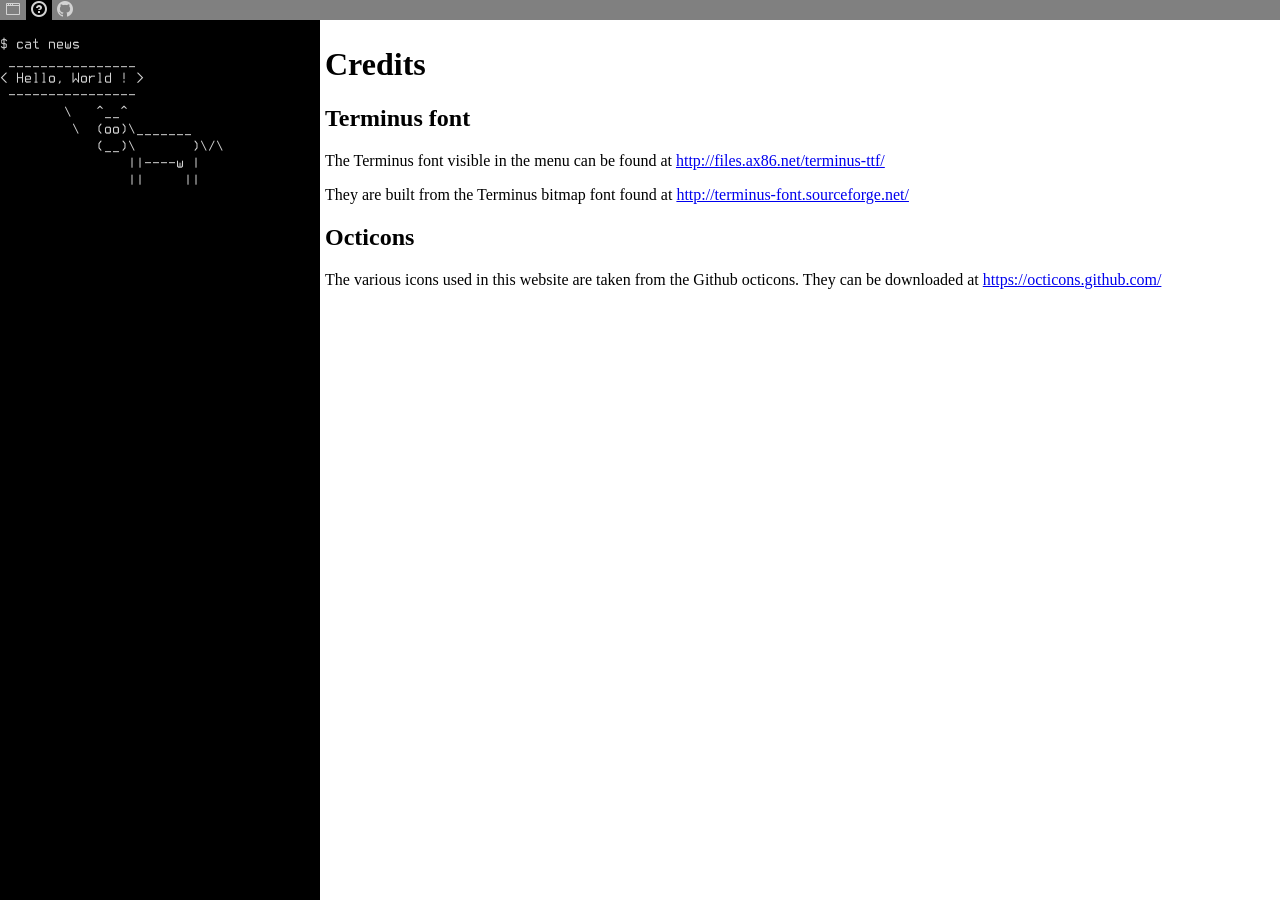
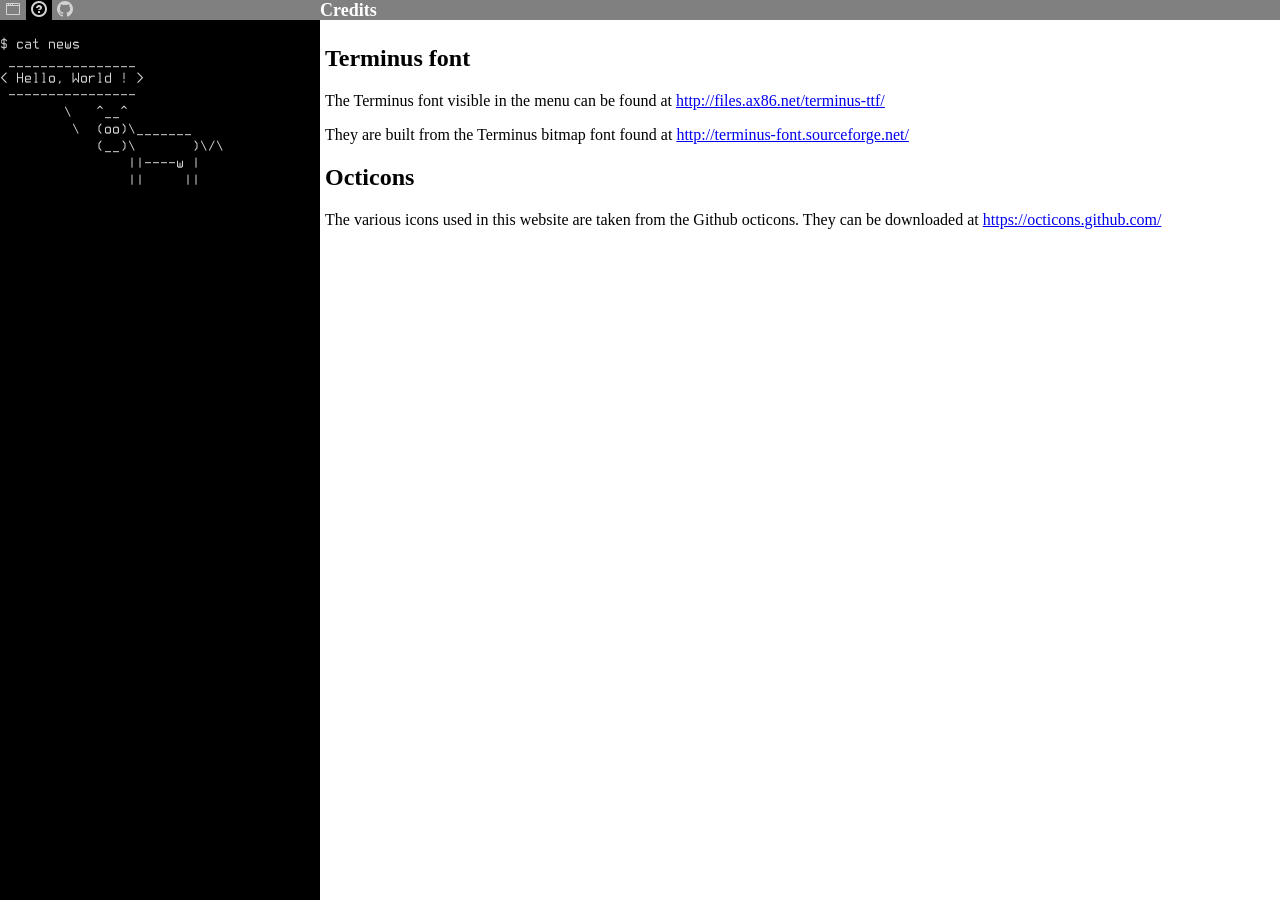
Before and after one commit to guillaumecl/guillaumecl.github.io, a Jekyll site: the page built from credits.html, in a window 1280 px wide. Built offline with Jekyll 4.4.1, drawn with Linux system fonts in a browser that asks for light colours.

Commit message:
Add the title in the top bar, remove it from the contents.
Signed-off-by: Guillaume Clement <gclement@baobob.org>

```diff
--- a/_layouts/master.html
+++ b/_layouts/master.html
@@ -16,6 +16,7 @@
 				<li {% if cat.path == page.path %}class="sel"{% endif %}><a href="{{cat.path}}"><span class="octicon octicon-{{cat.icon}}" title="{{cat.title}}"></span></a></li>
 				{% endfor %}
 				<li><a href="https://github.com/guillaumecl/guillaumecl.github.io"><span class="octicon octicon-mark-github" title="Sources on github"></span></a></li>
+				<li class="title"><h1>{{ page.title }}</h1></li>
 			</ul>
 		</div>
 		<div class="layout_left">
--- a/credits.html
+++ b/credits.html
@@ -3,7 +3,6 @@ title: Credits
 icon: question
 order: 2
 ---
-<h1>Credits</h1>
 <h2>Terminus font</h2>
 
 <p>
--- a/resources/style.css
+++ b/resources/style.css
@@ -65,3 +65,18 @@ ul.links li a:visited {
 ul.links li.sel {
 	background-color: black;
 }
+
+ul.links li.title {
+	position:absolute;
+	left: 320px;
+	top: 0px;
+	width: auto;
+}
+
+ul.links li h1 {
+	color: white;
+	font-size:18px;
+	display:inline;
+	padding:0;
+	margin:0;
+}
```
